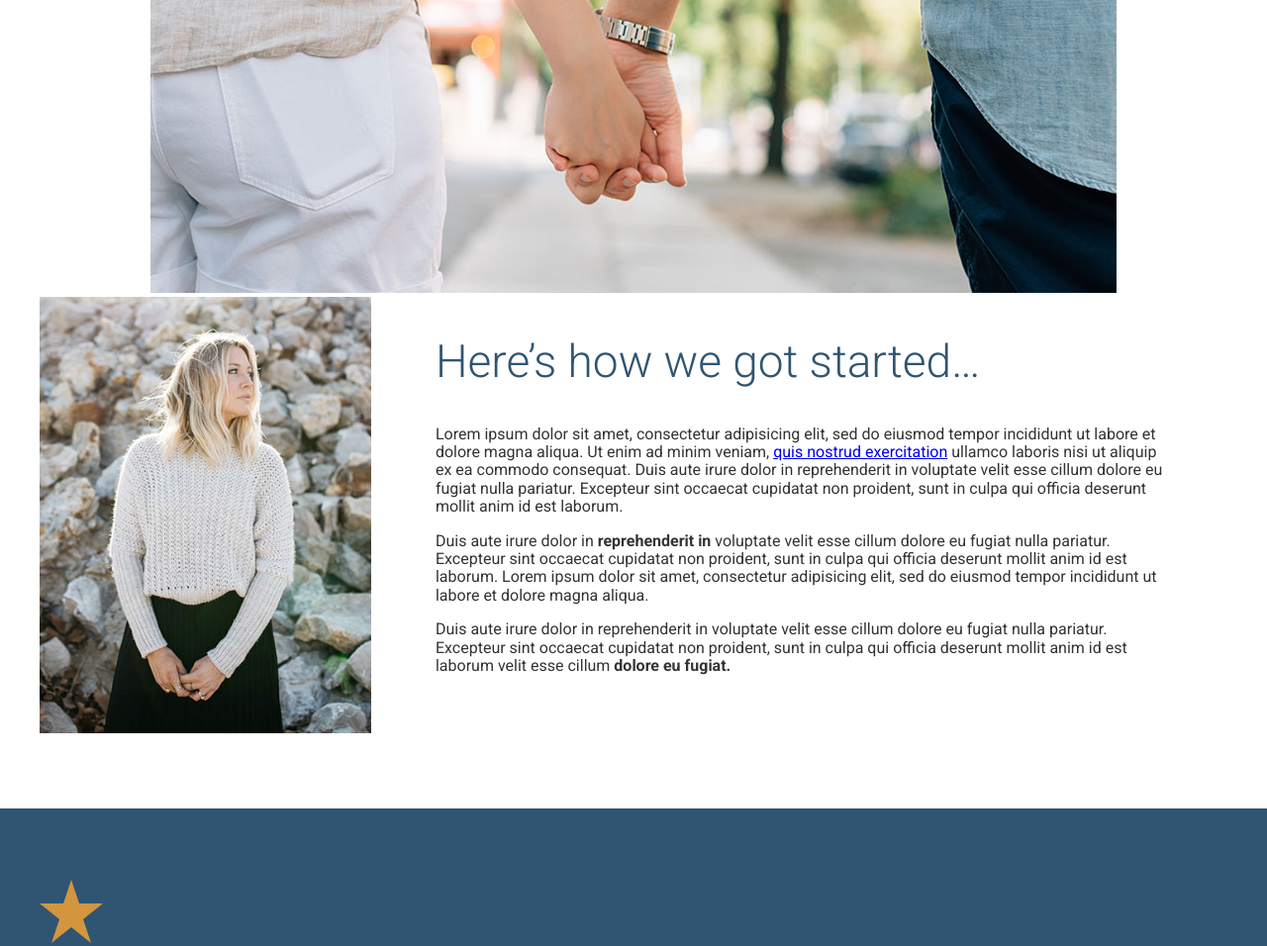
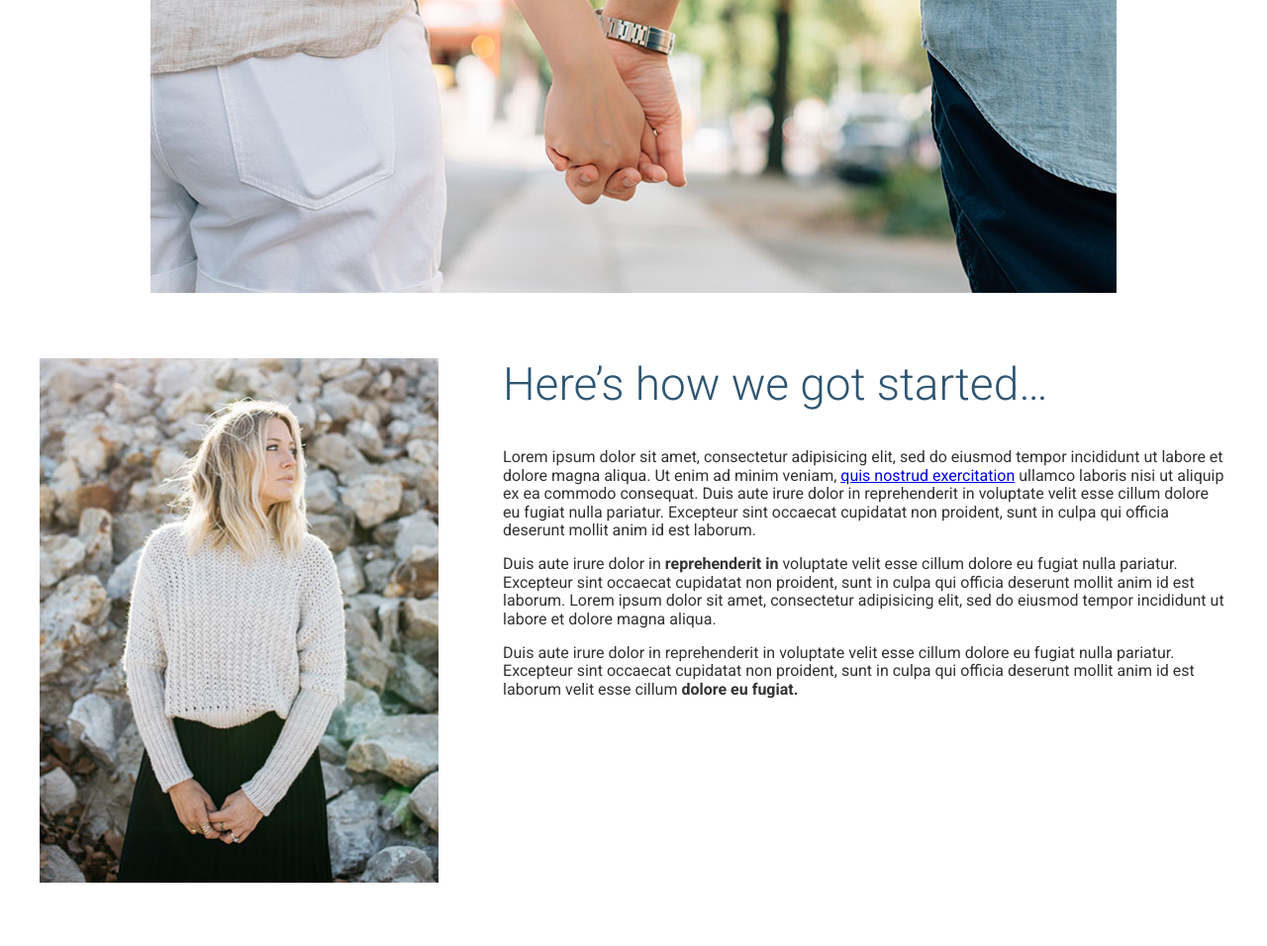
Before and after one commit to AAnderson1817/travel-prac, a website: page app/index.html in a window 1280 px wide. Shown: the part 1585-2541 px from the top of the page at 99% size. Drawn offline with Linux system fonts and the light colour scheme.

Commit message:
Styling features

```diff
--- a/app/assets/styles/base/_global.css
+++ b/app/assets/styles/base/_global.css
@@ -6,3 +6,6 @@
   max-width:100%;
   height:auto;
 }
+*{
+  box-sizing: border-box;
+}
--- a/app/assets/styles/modules/_headline.css
+++ b/app/assets/styles/modules/_headline.css
@@ -32,4 +32,7 @@
   &--b-margin-large{
     margin-bottom:1.6em;
   }
+  &--no-t-margin{
+    margin-top:0;
+  }
 }
--- a/app/assets/styles/modules/_row.css
+++ b/app/assets/styles/modules/_row.css
@@ -1,17 +1,26 @@
 .row{
 @mixin clearFix;
 
+  &--gutters{
+    margin-right: -65px;
+  }
   &--gutters > div {
     padding-right:65px;
-    box-sizing: border-box;
   }
-
-  &__4{
-    float:left;
-    width: 33.33%;
-  }
-  &__8{
-    float:left;
-    width: 66.66%;
+  @mixin atMedium{
+    &__medium-4{
+      float:left;
+      width: 33.33%;
+    }
+    &__medium-4--larger{
+      width:37%;
+    }
+    &__medium-8{
+      float:left;
+      width: 66.66%;
+    }
+    &__medium-8--smaller{
+      width:63%;
+    }
   }
 }
--- a/app/assets/styles/modules/_wrapper.css
+++ b/app/assets/styles/modules/_wrapper.css
@@ -1,9 +1,10 @@
 .wrapper{
-  max-width:1200px;
+  max-width:1236px;
   margin-left:auto;
   margin-right:auto;
   padding-left:18px;
   padding-right:18px;
+  overflow:hidden;
 
   &--medium{
     max-width:976px;
@@ -13,4 +14,12 @@
   padding-left:0;
   padding-right:0;
   }
+
+  &--b-margin{
+    margin-bottom: 1rem;
+
+      @mixin atSmall{
+      margin-bottom: 3.875rem;
+    }
+  }
 }
--- a/app/index.html
+++ b/app/index.html
@@ -46,14 +46,22 @@
     <div class="wrapper">
       <h2 class="headline headline--centered headline--light headline--b-margin-small">The first trip we planned <strong>was our own.</strong></h2>
       <h3 class="headline headline--centered headline--orange headline--narrow headline--b-margin-large">Ever since, we&rsquo;ve been working to make travel <strong>better for everyone.</strong></h3>
-      <div class="wrapper wrapper--medium">
-        <img src="assets/images/first-trip.jpg" alt="Couple walking down a street.">
+      <div class="wrapper wrapper--medium wrapper--b-margin">
+        <img sizes="(min-width:970px) 976px, 100vw" srcset="assets/images/first-trip-low-res.jpg  565w,assets/images/first-trip.jpg 976w, assets/images/first-trip-hi-dpi.jpg 1952w" alt="Couple walking down a street.">
       </div>
+
       <div class="row row--gutters">
-        <div class="row__4">
-          <img src="assets/images/our-start.jpg" alt="Our founder, Jane Doe"></div>
-        <div class="row__8">
-          <h2 class="headline">Here&rsquo;s how we got started&hellip;</h2>
+        <div class="row__medium-4 row__medium-4--larger">
+          <picture>
+            <source sizes="404px" srcset="assets/images/our-start.jpg 404w, assets/images/our-start-hi-dpi.jpg 808w" media="(min-width: 1020px)">
+
+            <source sizes="320px" srcset="assets/images/our-start-portrait.jpg 382w, assets/images/our-start-portrait-hi-dpi.jpg 764w" media="(min-width: 800px)"
+            >
+            <img srcset="assets/images/our-start-landscape.jpg 800w, assets/images/our-start-landscape-hi-dpi.jpg 1600w" alt="Our founder, Jane Doh">
+          </picture>
+        </div>
+        <div class="row__medium-8 row__medium-8--smaller">
+          <h2 class="headline headline--no-t-margin">Here&rsquo;s how we got started&hellip;</h2>
         <p>Lorem ipsum dolor sit amet, consectetur adipisicing elit, sed do eiusmod tempor incididunt ut labore et dolore magna aliqua. Ut enim ad minim veniam, <a href="#">quis nostrud exercitation</a> ullamco laboris nisi ut aliquip ex ea commodo consequat. Duis aute irure dolor in reprehenderit in voluptate velit esse cillum dolore eu fugiat nulla pariatur. Excepteur sint occaecat cupidatat non proident, sunt in culpa qui officia deserunt mollit anim id est laborum.</p>
         <p>Duis aute irure dolor in <strong>reprehenderit in</strong> voluptate velit esse cillum dolore eu fugiat nulla pariatur. Excepteur sint occaecat cupidatat non proident, sunt in culpa qui officia deserunt mollit anim id est laborum. Lorem ipsum dolor sit amet, consectetur adipisicing elit, sed do eiusmod tempor incididunt ut labore et dolore magna aliqua.</p>
         <p>Duis aute irure dolor in reprehenderit in voluptate velit esse cillum dolore eu fugiat nulla pariatur. Excepteur sint occaecat cupidatat non proident, sunt in culpa qui officia deserunt mollit anim id est laborum velit esse cillum <strong>dolore eu fugiat.</strong></p></div>
--- a/app/temp/styles/styles.css
+++ b/app/temp/styles/styles.css
@@ -431,6 +431,10 @@
   height:auto;
 }
 
+*{
+  box-sizing: border-box;
+}
+
 .large-hero {
   position: relative;
   border-bottom:10px solid #2f5572;
@@ -521,11 +525,12 @@
 }
 
 .wrapper{
-  max-width:1200px;
+  max-width:1236px;
   margin-left:auto;
   margin-right:auto;
   padding-left:18px;
   padding-right:18px;
+  overflow:hidden;
 }
 
 .wrapper--medium{
@@ -535,6 +540,17 @@
 .wrapper .wrapper{
   padding-left:0;
   padding-right:0;
+}
+
+.wrapper--b-margin{
+  margin-bottom: 1rem;
+}
+
+@media (min-width: 530px) {
+
+  .wrapper--b-margin {
+    margin-bottom: 3.875rem;
+  }
 }
 
 .page-section{
@@ -603,23 +619,41 @@
   margin-bottom:1.6em;
 }
 
+.headline--no-t-margin{
+  margin-top:0;
+}
+
 .row::after {
   content: "";
   clear: both;
   display: table;
 }
 
+.row--gutters{
+  margin-right: -65px;
+}
+
 .row--gutters > div {
   padding-right:65px;
-  box-sizing: border-box;
 }
 
-.row__4{
-  float:left;
-  width: 33.33%;
+@media (min-width: 800px) {
+
+  .row__medium-4 {
+    float: left;
+    width: 33.33%;
+  }
+
+  .row__medium-4--larger {
+    width: 37%;
+  }
+
+  .row__medium-8 {
+    float: left;
+    width: 66.66%;
+  }
+
+  .row__medium-8--smaller {
+    width: 63%;
+  }
 }
-
-.row__8{
-  float:left;
-  width: 66.66%;
-}
```
